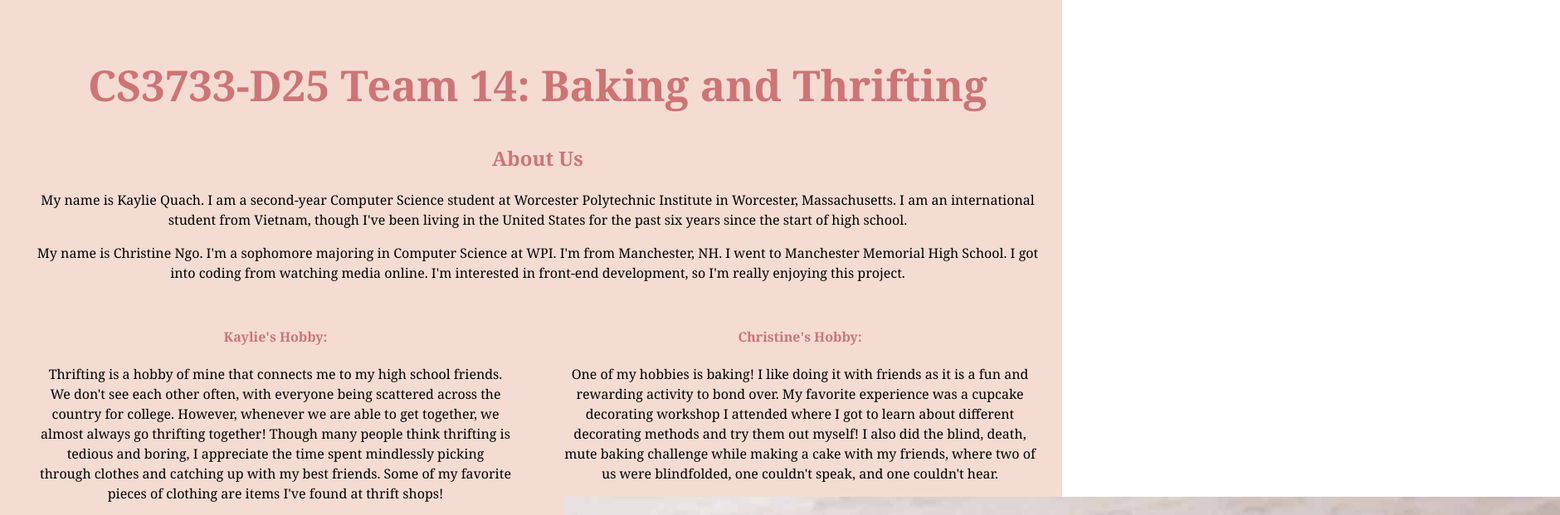
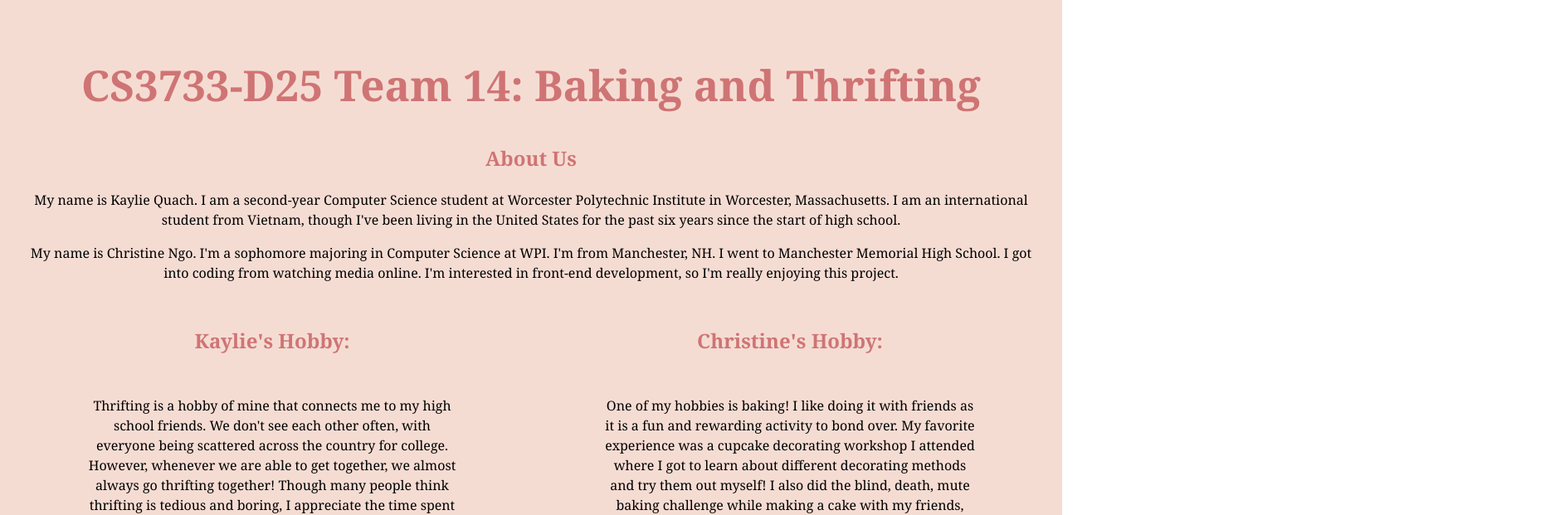
Before and after one commit to cs3733-d25/assignment2bv2-slyakis, a React (Vite) app: page / in a window 1280 px wide. Shown: the top 621 px of the page at 83% size, 1880 px wide, since content can reach past the window. Built offline with nearby package versions, Linux system fonts and the light colour scheme.

Commit message:
final assignment2b

```diff
--- a/src/App.css
+++ b/src/App.css
@@ -22,12 +22,6 @@ h1, h2, h3, h4, h5, h6, caption {
 
 p {
   font-family: Georgia, serif;
-}
-
-ul {
-  list-style-type: circle;
-  display: inline-block;
-  text-align: left;
 }
 
 table, tr, th, td {
@@ -81,8 +75,6 @@ select {
   padding: 1rem;
 }
 
-.card {
-  padding: 2em;
 form {
   display: inline-block;
   text-align: left;
@@ -104,6 +96,7 @@ button {
 button:hover {
   background-color: #ab8078;
 }
+
 .image-container {
   width: 640px;
   height: 360px;
--- a/src/App.tsx
+++ b/src/App.tsx
@@ -21,17 +21,22 @@ function App() {
           <Intro username="Kaylie Quach / Christine Ngo" />
           <div className="columns">
               <div className="column">
-                  <h4>Kaylie's Hobby:</h4>
+                  <h2>Kaylie's Hobby:</h2>
                   <Hobby1 />
                   <List1 />
+                  <br />
                   <Table1 />
+                  <br />
                   <Form1 />
               </div>
               <div className="column">
-                  <h4>Christine's Hobby:</h4>
+                  <h2>Christine's Hobby:</h2>
                   <Hobby2 />
                   <List2 />
+                  <br />
+                  <br />
                   <Table2 />
+                  <br />
                   <Form2 />
               </div>
           </div>
--- /dev/null
+++ b/src/List.css
@@ -0,0 +1,5 @@
+ul {
+    list-style-type: circle;
+    display: inline-block;
+    text-align: left;
+}
--- a/src/christine_components/Hobby2.tsx
+++ b/src/christine_components/Hobby2.tsx
@@ -1,3 +1,5 @@
+import "../App.css";
+
 const Hobby2 = () => {
     return (
         <>
--- a/src/christine_components/List2.tsx
+++ b/src/christine_components/List2.tsx
@@ -1,3 +1,5 @@
+import '../List.css'
+
 const List2 = () => {
     return (
         <>
--- a/src/kaylie_components/List1.tsx
+++ b/src/kaylie_components/List1.tsx
@@ -1,4 +1,4 @@
-import "../App.css";
+import '../List.css'
 
 const List1 = () => {
     return (
```
